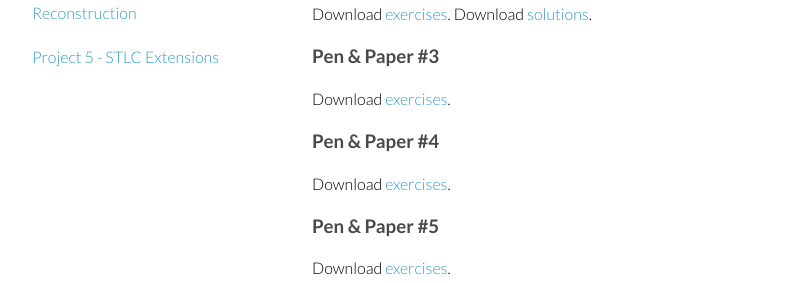
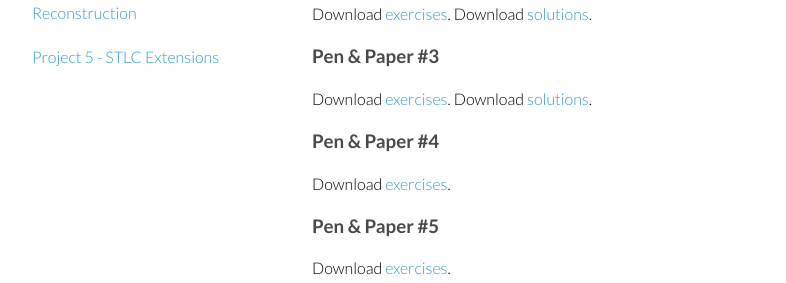
Before and after one commit to fos-2023/fos-2023.github.io, a Jekyll site: the page built from documents.md, in a window 1280 px wide and 900 px high, scrolled down 1245 px. Shown: the part 459-742 px from the top of the window, without its empty margins (168-954 px from the left). Built offline with Jekyll 4.4.1, drawn with Linux system fonts in a browser that asks for light colours.

Commit message:
generated for https://github.com/sjrd/fos/tree/a027bfa08fd5525cae7a19208d1ef5e028cbb8c0

```diff
--- a/documents.md
+++ b/documents.md
@@ -204,8 +204,7 @@ Download [solutions](slides/penpaper-2023-2-sol.pdf).
 ### Pen & Paper #3
 
 Download [exercises](slides/penpaper-2023-3.pdf).
-
-
+Download [solutions](slides/penpaper-2023-3-sol.pdf).
 
 ### Pen & Paper #4
 
```
Also changed, not shown: 15 other files.
